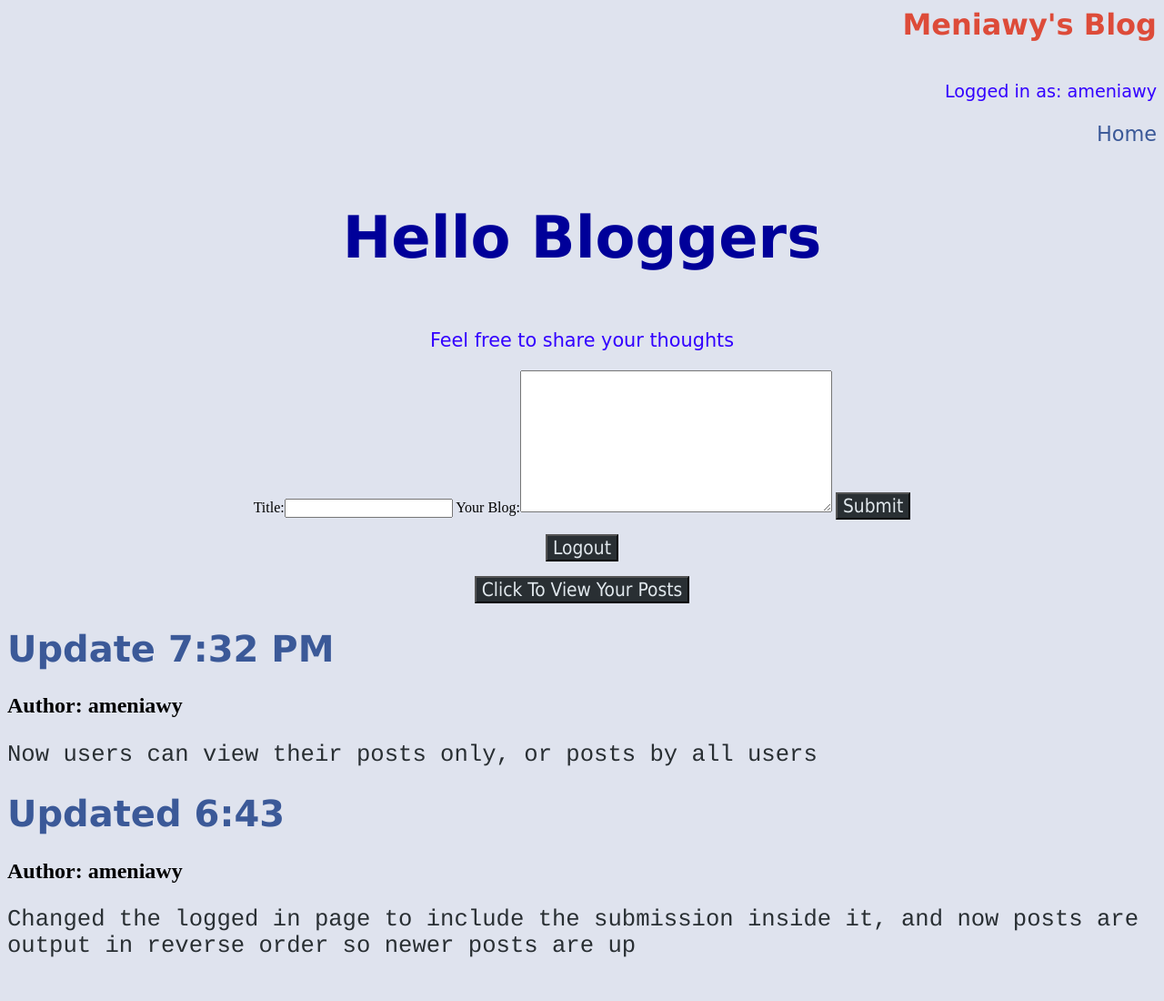
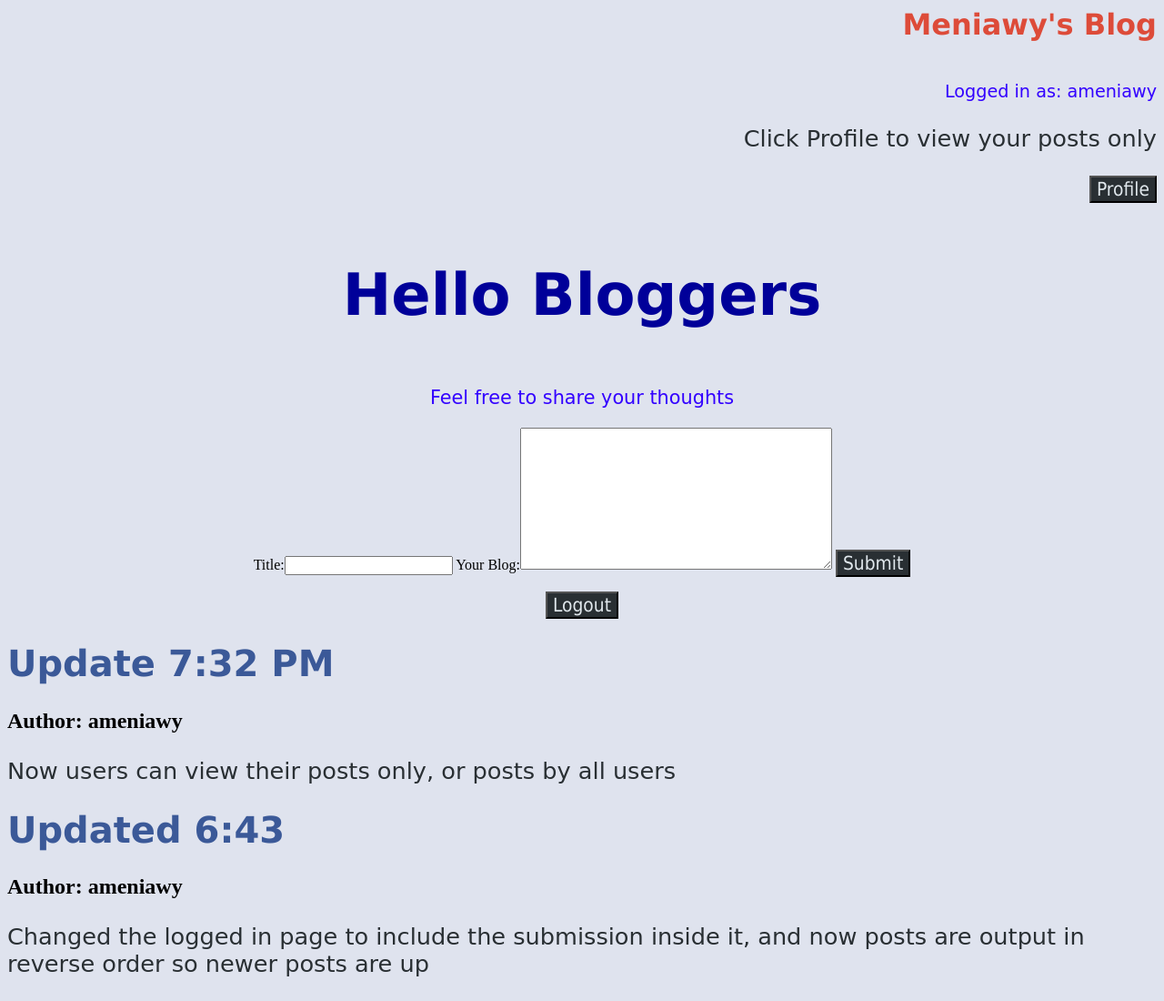
Before and after one commit to ameniawy/blogsiterepo, a Django app: page /blog in a window 1280 px wide. Shown: the whole page at 91% size. Before the commit the page ends 1052 px from the top, so only its background shows below. Run offline with Django 3.2, Linux system fonts and the light colour scheme; a user stored in the database is signed in; data comes from the database, SQL or seed files in the repository.

Commit message:
more changes to appearance

```diff
--- a/templates/blog/loggedin.html
+++ b/templates/blog/loggedin.html
@@ -5,7 +5,10 @@
 <div align="right">
 	<h4>Meniawy's Blog</h4>
 	<p class="userhead">Logged in as: {{username}} </p>
-	<p class="profile">Home</p>
+	<p class="body">Click Profile to view your posts only</p>
+	<form action="/filter/">
+	    <input type="submit" value ="Profile" class="btn">
+	</form>
 </div>
 <div align="center">
 	<h3>Hello Bloggers</h3>
@@ -20,11 +23,6 @@
 	<form action="/accounts/logout/">
 	    <input type="submit" value ="Logout" class="btn">
 	</form>
-
-	<form action="/filter/">
-	    <input type="submit" value ="Click To View Your Posts" class="btn">
-	</form>
-
 </div>
 
 {% for blog in data reversed %}
--- a/templates/layout/layout1.html
+++ b/templates/layout/layout1.html
@@ -17,7 +17,7 @@
 	}
 	p.body {
 	    color: 292f33;
-	    font-family: courier;
+	    font-family: "Comic Sans MS", cursive, sans-serif;
 	    font-size: 160%;
 	}
 	p.title {
```
Also changed, not shown: templates/blog/userview.html (+3 -6 lines).
